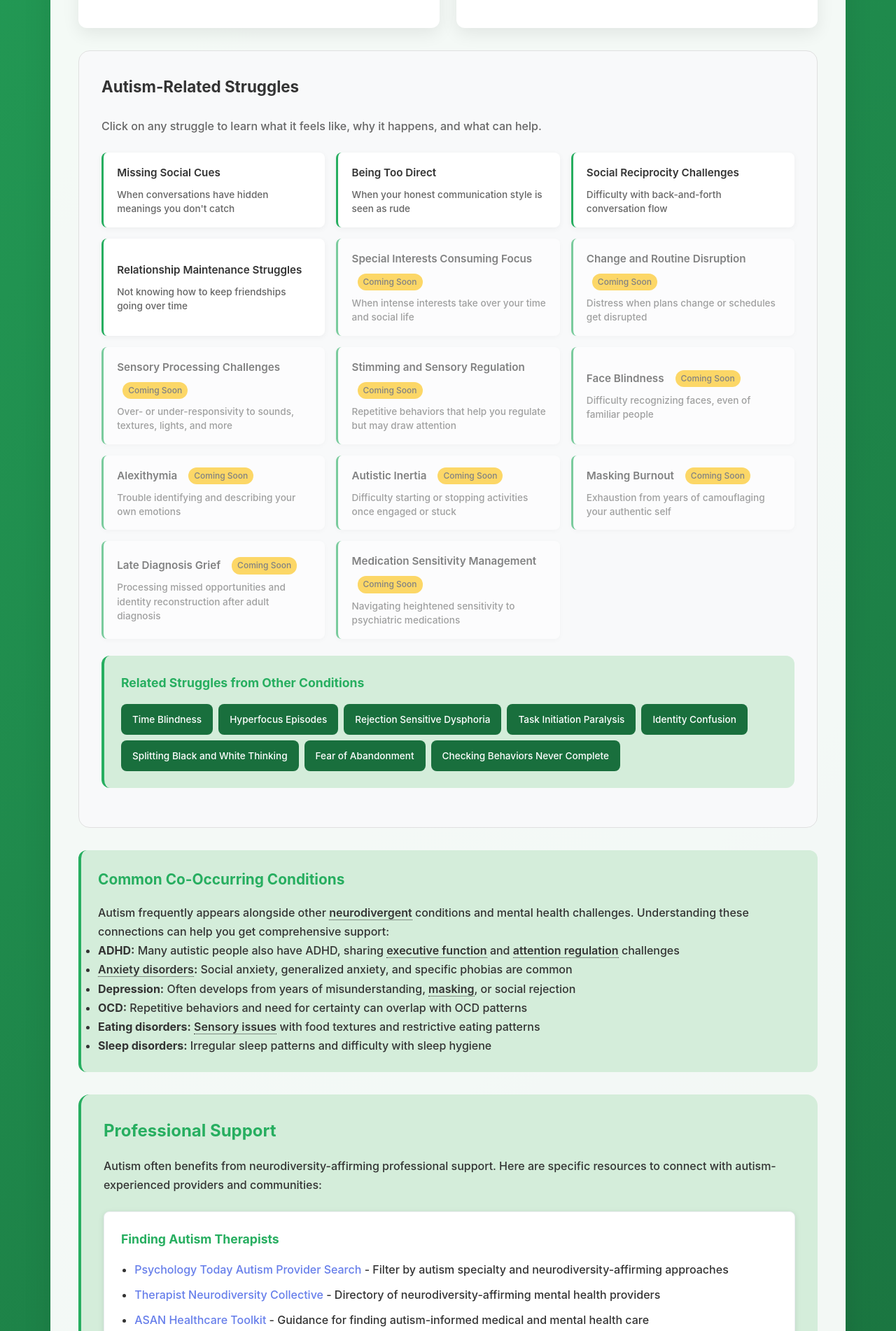
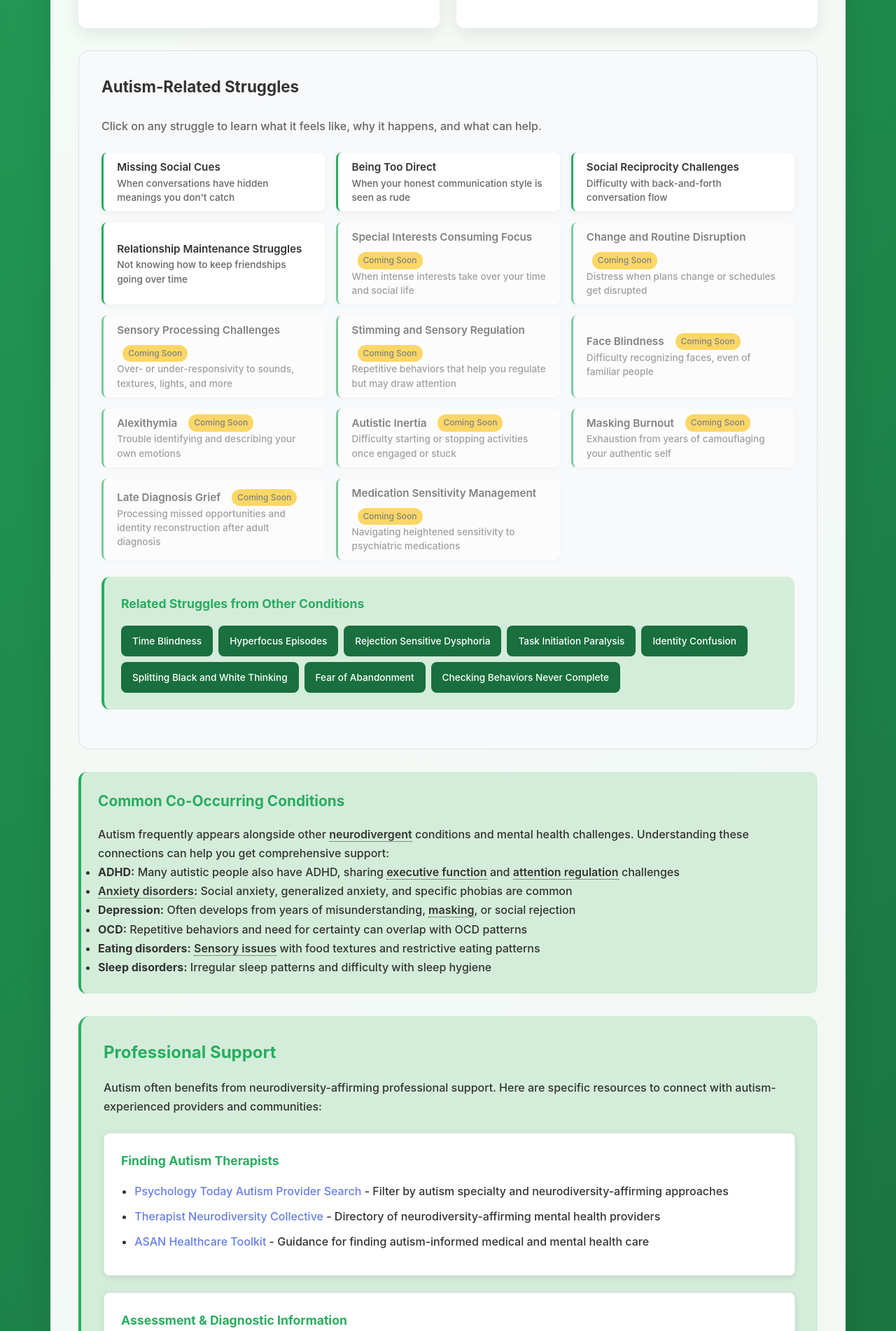
Before and after one commit to neurodivergent-survival-guide/neurodivergent-survival-guide, a Jekyll site: the page built from conditions/autism.html, in a window 1280 px wide. Shown: the part 2137-4039 px from the top of the page at 70% size. Built offline with Jekyll 4.4.1, drawn with Linux system fonts in a browser that asks for light colours.

Commit message:
Update autism.html

```diff
--- a/conditions/autism.html
+++ b/conditions/autism.html
@@ -183,7 +183,7 @@ slug: autism
 
     .struggle-link {
         background: white;
-        padding: 1rem 1.2rem;
+        padding: 0.5rem 1.2rem 0.6rem 1.2rem; /* top, right, bottom, left */
         border-radius: 8px;
         text-decoration: none;
         color: #333;
@@ -215,7 +215,7 @@ slug: autism
 
     .struggle-title {
         font-weight: 600;
-        margin-bottom: 0.5rem;
+        margin-bottom: 0.0rem;
         font-size: 0.95rem;
         display: flex;
         align-items: center;
```
